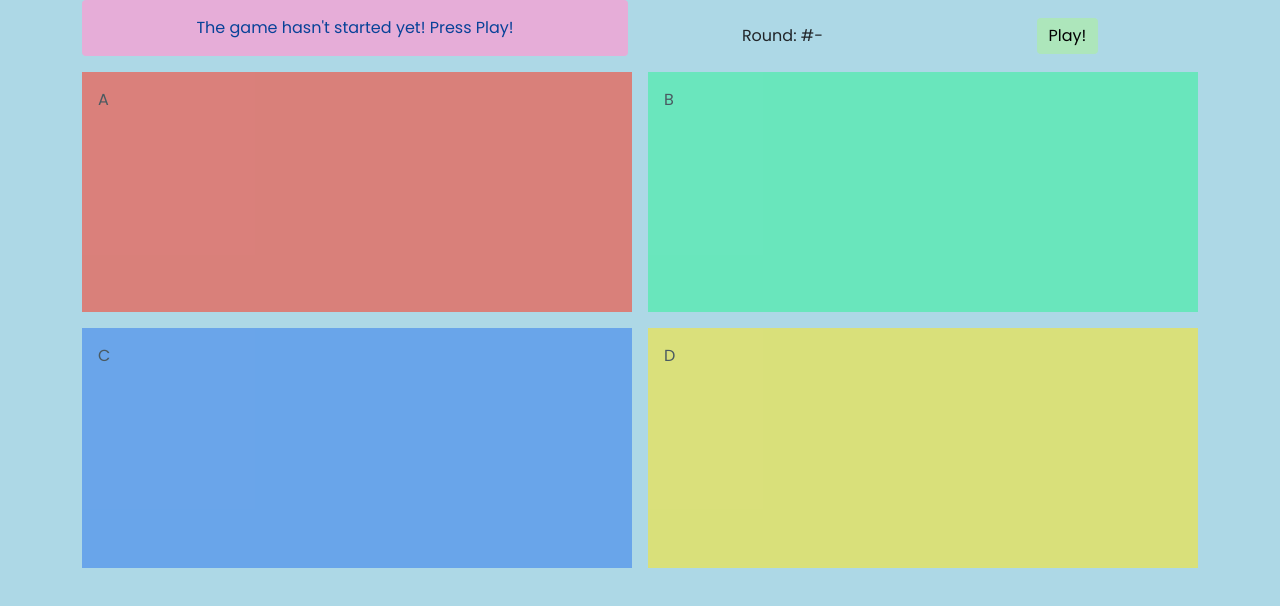
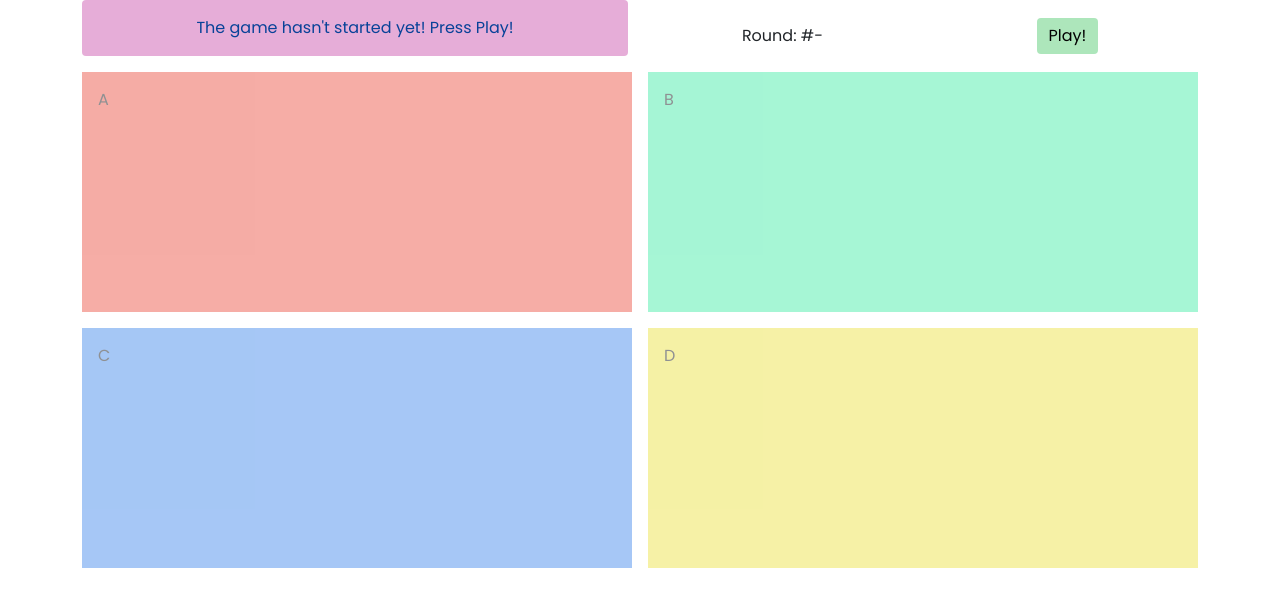
Before and after one commit to Readpato/game-simon-says, a website: page index.html in a window 1280 px wide. Drawn offline with nearby package versions, Linux system fonts and the light colour scheme.

Commit message:
Modified Styles
The game interfaces was modified to display  itself in a better way. The background of the game was also changed to white to see the colors better when they highlight themselves.

```diff
--- a/styles/_game-interface.scss
+++ b/styles/_game-interface.scss
@@ -1,8 +1,8 @@
 .game-interface {
   .column {
     height: 30vh;
-    opacity: 0.7;
-    transition: opacity ease-in-out 5s;
+    opacity: 0.5;
+    transition: opacity ease-in-out 500ms;
   }
 
   .color-red {
--- a/styles/style.scss
+++ b/styles/style.scss
@@ -8,7 +8,7 @@
 }
 
 body {
-  background-color: #add8e6;
+  background-color: #ffffff;
   font-family: "Poppins", sans-serif;
   font-weight: 300;
 }
```
Also changed, not shown: styles/style.css, 1 other file.
